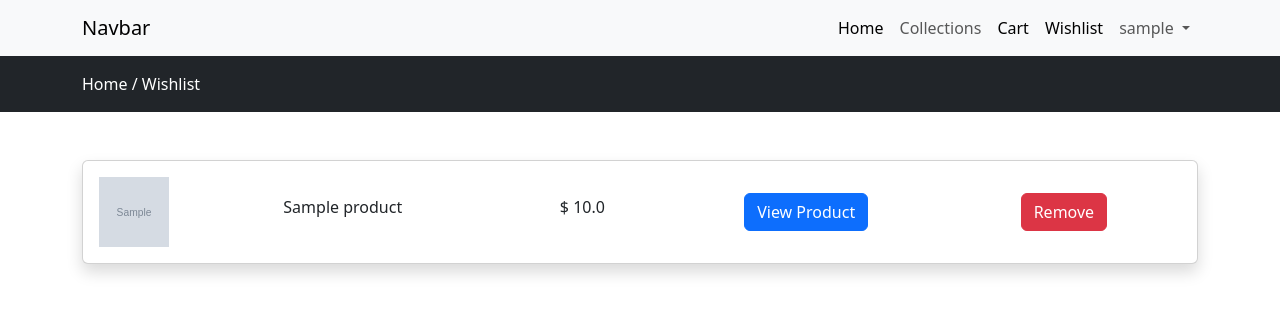
After one commit to mysteryjet/ecommerce-django, a Django app: page /wishlist in a window 1280 px wide. The commit adds this page. Shown: the top 314 px of the page. Run offline with Django 4.2, Linux system fonts and the light colour scheme; a user stored in the database is signed in; tables that the repository leaves empty hold one stand-in row (values such as "Sample post"); grey boxes marked "Sample" are stand-in pictures; some libraries are stand-ins or nearby versions.

Commit message:
9 commit. Se agregó función de hacer Wishlist, agregar items a esta y eliminar items.

```diff
--- a/static/js/custom.js
+++ b/static/js/custom.js
@@ -46,6 +46,27 @@ $(document).ready(function () {
             }
         });
     });
+    // FUNCIÓN PARA AGREGAR A WISHLIST
+    $('.addToWishlist').click(function (e) {
+        e.preventDefault();
+
+        var product_id = $(this).closest('.product_data').find('.prod_id').val();
+        var token = $('input[name=csrfmiddlewaretoken]').val();
+        $.ajax({
+            method: "POST",
+            url: "/add-to-wishlist",
+            data: {
+                'product_id':product_id,
+                csrfmiddlewaretoken:token
+            },
+            success: function(response) {
+                console.log(response)
+                alertify.success(response.status)
+            }
+        });
+    });
+
+
     // FUNCIÓN PARA CAMBIAR CANTIDAD EN CART
     $('.changeQuantity').click(function (e) {
         e.preventDefault();
@@ -69,7 +90,7 @@ $(document).ready(function () {
     });
 
     // FUNCIÓN PARA ELIMINAR PRODUCTO DEL CARRITO
-    $('.delete-cart-item').click(function (e) {
+    $(document).on('click','.delete-cart-item', function (e) {
         e.preventDefault();
 
         var product_id = $(this).closest('.product_data').find('.prod_id').val();
@@ -89,4 +110,26 @@ $(document).ready(function () {
             }
         });
     });
+
+    // FUNCIÓN PARA ELIMINAR WISHLIST
+    $(document).on('click','.delete-wishlist-item', function (e) {
+        e.preventDefault();
+
+        var product_id = $(this).closest('.product_data').find('.prod_id').val();
+        var token = $('input[name=csrfmiddlewaretoken]').val();
+
+        $.ajax({
+            method: "POST",
+            url: "/delete-wishlist-item",
+            data: {
+                'product_id':product_id,
+                csrfmiddlewaretoken:token
+            },
+            success: function(response) {
+                console.log(response)
+                alertify.success(response.status)
+                $('.wishdata').load(location.href + " .wishdata");
+            }
+        });
+    });
 });
--- a/store/controller/cart.py
+++ b/store/controller/cart.py
@@ -2,6 +2,8 @@ from django.http.response import JsonResponse
 from django.shortcuts import render, redirect
 from django.contrib import messages
 from store.models import Product, Cart
+
+from django.contrib.auth.decorators import login_required
 
 def addtocart(request):
     if request.method == 'POST':
@@ -26,6 +28,8 @@ def addtocart(request):
 
     return redirect('/')
 
+
+@login_required(login_url='loginpage')
 def viewcart(request):
     cart = Cart.objects.filter(user=request.user)
     context = {'cart': cart}
--- /dev/null
+++ b/store/controller/wishlist.py
@@ -0,0 +1,44 @@
+from django.http.response import JsonResponse
+from django.shortcuts import render, redirect
+from django.contrib import messages
+from store.models import Product, Cart, Wishlist
+
+from django.contrib.auth.decorators import login_required
+
+
+@login_required(login_url='loginpage')
+def index(request):
+    wishlist = Wishlist.objects.filter(user=request.user)
+    context = {'wishlist': wishlist}
+    return render(request, 'store/wishlist.html', context)
+
+def addtowishlist(request):
+    if request.method == 'POST':
+        if request.user.is_authenticated:
+            prod_id = int(request.POST.get('product_id'))
+            product_check = Product.objects.get(id=prod_id)
+            if(product_check):
+                if(Wishlist.objects.filter(user=request.user, product_id=prod_id)):
+                    return JsonResponse({'status':'Product already in wishlist'})
+                else:
+                    Wishlist.objects.create(user=request.user, product_id=prod_id)
+                    return JsonResponse({'status':'Product added to wishlist'})
+            else:
+                return JsonResponse({'status':'No such product found'})
+        else:
+            return JsonResponse({'status':'Login to continue'})
+    return redirect('/')
+
+def deletewishlistitem(request):
+    if request.method == 'POST':
+        if request.user.is_authenticated:
+            prod_id = int(request.POST.get('product_id'))
+            if(Wishlist.objects.filter(user=request.user, product_id=prod_id)):
+                wishlistitem = Wishlist.objects.get(product_id = prod_id)
+                wishlistitem.delete()
+                return JsonResponse({'status':'Product removed from wishlist'})
+            else:
+                return JsonResponse({'status':'Product not found in wishlist'})
+        else:
+            return JsonResponse({'status':"Login to continue"})
+    return redirect('/')
--- a/store/models.py
+++ b/store/models.py
@@ -53,3 +53,9 @@ class Cart(models.Model):
     product = models.ForeignKey(Product, on_delete=models.CASCADE)
     product_qty = models.IntegerField(null=False, blank=False)
     created_at = models.DateTimeField(auto_now_add=True)
+
+
+class Wishlist(models.Model):
+    user = models.ForeignKey(User, on_delete=models.CASCADE)
+    product = models.ForeignKey(Product, on_delete=models.CASCADE)
+    created_at = models.DateTimeField(auto_now_add=True)
--- a/store/templates/store/inc/navbar.html
+++ b/store/templates/store/inc/navbar.html
@@ -14,6 +14,9 @@
             </li>
             <li class="nav-item">
                 <a class="nav-link active" aria-current="page" href="{% url 'cart' %}">Cart</a>
+            </li>
+            <li class="nav-item">
+                <a class="nav-link active" aria-current="page" href="{% url 'wishlist' %}">Wishlist</a>
             </li>
             {% if request.user.is_authenticated %}
             <li class="nav-item dropdown">
--- a/store/templates/store/products/view.html
+++ b/store/templates/store/products/view.html
@@ -60,7 +60,7 @@
                                         {% if products.quantity > 0 %}
                                             <button type="button" class="btn btn-primary me-3 float-start addToCartBtn"> Add to Cart <i class="fa-regular fa-cart-shopping"></i> </button>
                                         {% endif %}
-                                            <button type="button" class="btn btn-success me-3 float-start" >Add to Wishlist <i class="fa fa-heart"></i></button>
+                                            <button type="button" class="btn btn-success me-3 addToWishlist float-start" >Add to Wishlist <i class="fa fa-heart"></i></button>
                                     </div>
                                 </div>
                             </div>
--- /dev/null
+++ b/store/templates/store/wishlist.html
@@ -0,0 +1,52 @@
+{% extends 'store/layouts/main.html' %}
+
+{% block content %}
+
+<div class="py-3 bg-dark">
+    <div class="container">
+        <a class="text-white" href="{% url 'home' %}"> Home /</a>
+        <a class="text-white" href="{% url 'wishlist' %}"> Wishlist </a>
+    </div>
+</div>
+
+<div class="py-5">
+    <div class="container">
+        <div class="row">
+            <div class="col-md-12">
+                <div class="card shadow">
+                    <div class="card-body wishdata">
+                        {% if wishlist %}
+                            {% for item in wishlist %}
+                                <div class="row product_data">
+                                    <div class="col-md-2 my-auto">
+                                        <img src="{{ item.product.product_image.url }}" alt="{{ item.product.name}}" height="70px" width="70px">
+                                    </div>
+                                    <div class="col-md-3 my-auto">
+                                        <h6>{{ item.product.name }}</h6>
+                                    </div>
+                                    <div class="col-md-2 my-auto">
+                                        <h6> $ {{ item.product.selling_price }}</h6>
+                                    </div>
+                                    <div class="col-md-3 my-auto">
+                                        <input type="hidden" class="prod_id" value="{{ item.product_id }}">
+                                        {% csrf_token %}
+                                        <a href="{% url 'productview' item.product.category.slug item.product.slug %}" class="btn btn-primary">
+                                            View Product
+                                        </a>
+                                    </div>
+                                    <div class="col-md-2 my-auto">
+                                        <button class="btn btn-danger delete-wishlist-item">Remove</button>
+                                    </div>
+                                </div>
+                            {% endfor %}
+                        {% else %}
+                            <h4>Your wishlist is empy</h4>
+                        {% endif %}
+                    </div>
+                </div>
+            </div>
+        </div>
+    </div>
+</div>
+
+{% endblock content %}
--- a/store/urls.py
+++ b/store/urls.py
@@ -1,7 +1,7 @@
 from django.urls import path
 from . import views
 
-from store.controller import authview, cart
+from store.controller import authview, cart, wishlist
 
 urlpatterns = [
     path('', views.home, name='home'),
@@ -20,4 +20,7 @@ urlpatterns = [
     path('update-cart', cart.updatecart, name="updatecart"),
     path('delete-cart-item', cart.deletecartitem, name="deletecartitem"),
 
+    path('wishlist', wishlist.index, name='wishlist'),
+    path('add-to-wishlist', wishlist.addtowishlist, name="addtowishlist"),
+    path('delete-wishlist-item', wishlist.deletewishlistitem, name="deletewishlistitem"),
 ]
```
Also changed, not shown: store/migrations/0003_wishlist.py (added).
